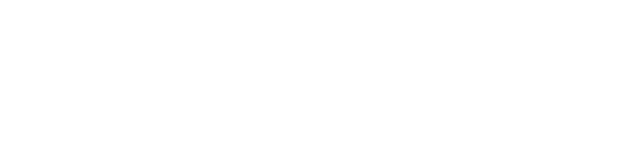
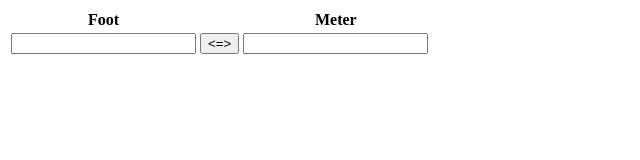
Before and after one commit to winback1000/C0720G1-TranAnhKhoa, a plain HTML site: page Module1/15.Ham2/Bai_Tap/ChuyenDoiGiuaFeetVaMeters.html in a window 1280 px wide. Shown: the whole page, without its empty margins (0-640 px from the left). Drawn offline with Linux system fonts and the light colour scheme.

Commit message:
update ham 2

```diff
--- a/Module1/15.Ham2/Bai_Tap/ChuyenDoiGiuaFeetVaMeters.html
+++ b/Module1/15.Ham2/Bai_Tap/ChuyenDoiGiuaFeetVaMeters.html
@@ -5,6 +5,36 @@
     <title>Feet - Meters converter</title>
 </head>
 <body>
+<table>
+    <tr>
+        <th>Foot</th>
+        <td></td>
+        <th>Meter</th>
+    </tr>
+    <tr>
+        <td><label for="footNum"></label><input type="number" id="footNum" onfocus="this.value = ''"></td>
+        <td><button type="button" onclick="checkInput()"> <=> </button></td>
+        <td><label for="meterNum"></label><input type="number" id="meterNum" onfocus="this.value = ''"></td>
+    </tr>
+</table>
+<script>
+    function checkInput() {
+        let a = document.getElementById("footNum").value;
+        let b = document.getElementById("meterNum").value;
+        if (a !== "") {
+            document.getElementById("meterNum").value = footToMeter(a);
+        }
+        if (b !== "") {
+            document.getElementById("footNum").value = meterToFoot(b);
+        }
+    }
+    function footToMeter(foot) {
+        return 0.305 * foot;
+    }
+    function meterToFoot(meter) {
+        return 3.279 * meter;
+    }
 
+</script>
 </body>
 </html>
```
